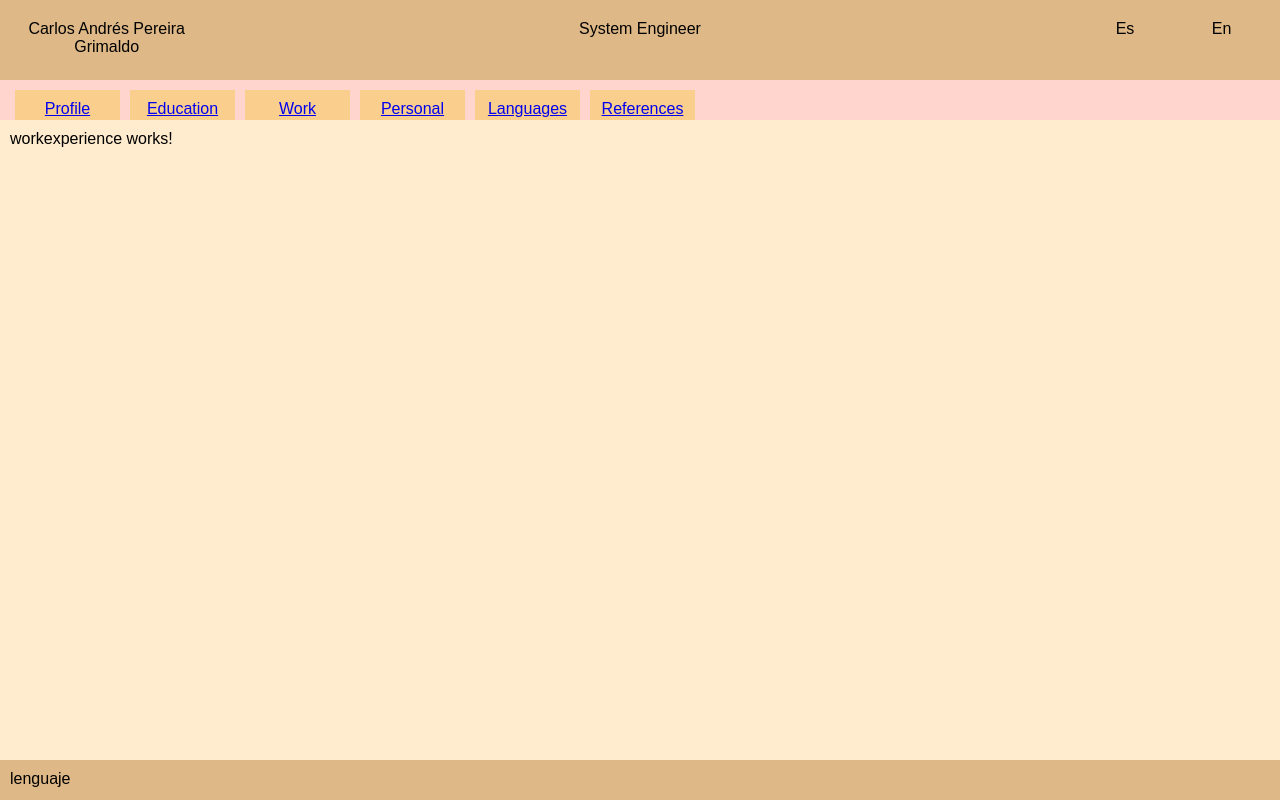
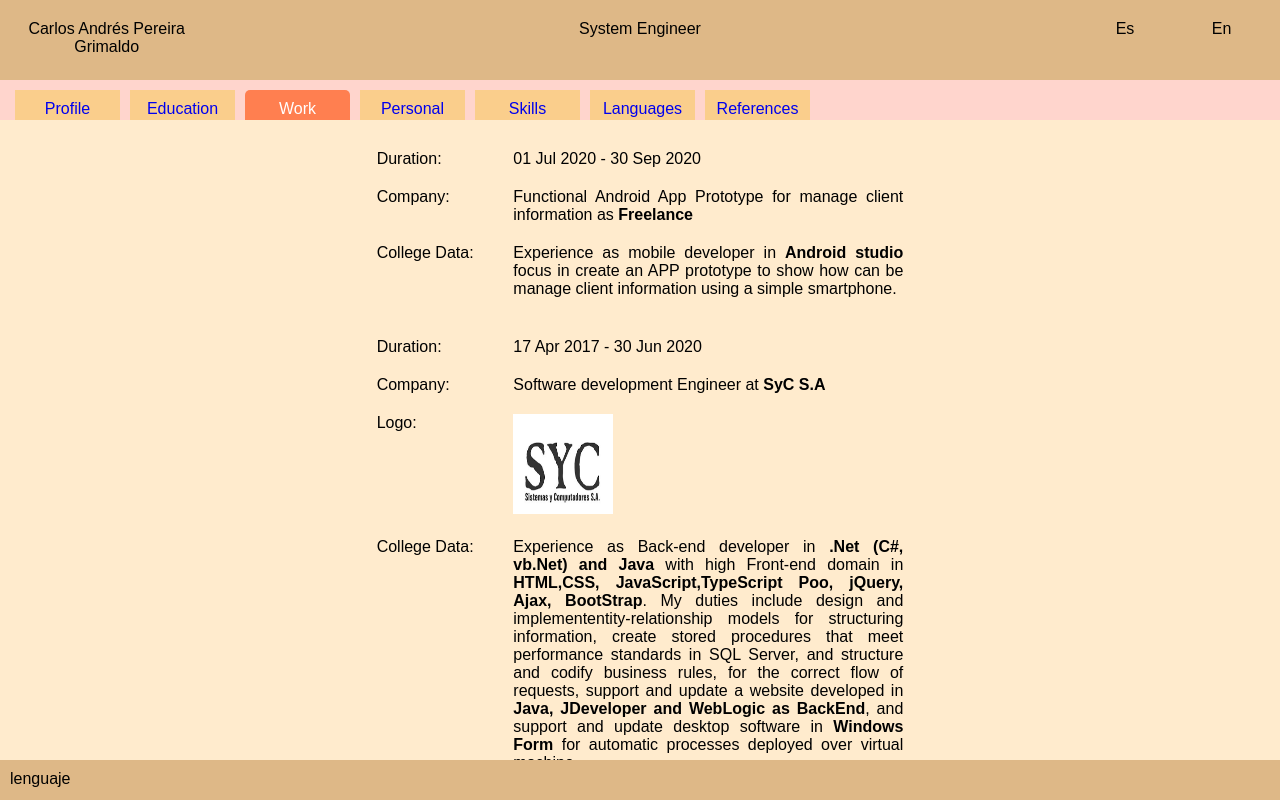
Before and after one commit to xLyordx/curriculumvitae, an Angular app in the folder carlospereiracv/: page /WorkExp in a window 1280 px wide. Built offline with nearby package versions, Linux system fonts and the light colour scheme.

Commit message:
Display two modules more

```diff
--- a/carlospereiracv/src/app/Models/Education.ts
+++ b/carlospereiracv/src/app/Models/Education.ts
@@ -6,7 +6,9 @@ export class Education{
         public _collegeLocation: string,
         public _collegeLogo: string,
         public _GPA: string,
-        public _distintions: string
+        public _distintions: string,
+        public _startYear: string,
+        public _endYear: string
         ){
 
     }
--- a/carlospereiracv/src/app/Models/configuration.en.ts
+++ b/carlospereiracv/src/app/Models/configuration.en.ts
@@ -9,6 +9,7 @@ export var menus = [
     new Menu("Education", "Education", "Education", "col-lg-1 col-md-1 col-sm-0"),
     new Menu("WorkExp", "Work Experience", "Work Experience", "col-lg-1 col-md-1 col-sm-0"),
     new Menu("PersInfo", "Personal Info", "Personal Info", "col-lg-1 col-md-1 col-sm-0"),
+    new Menu("Skills", "Skills", "Skills", "col-lg-1 col-md-1 col-sm-0"),
     new Menu("Languages", "Languages", "Languages", "col-lg-1 col-md-1 col-sm-0"),
     new Menu("References", "References", "References", "col-lg-1 col-md-1 col-sm-0")
 ];
@@ -16,7 +17,7 @@ export var menus = [
 export var perfil = {
     title: "Profile",
     imgSource: "./../../assets/fotohojadevida.jpg",
-    description: "Graduated in the Universidad Industrial de Santander, with experience in software development,passionate about programming, clean code, algorithmics and agile methodologies. I have worked in teamgroups, assuming individual and teamresponsibilities. I have excellent interpersonal skills, Great learning ability and interest in professionalupdating, recently I'm updating me about web development"
+    description: "Graduated from Universidad Industrial de Santander, with experience in software development, passionate about programming, clean code, algorithmics and agile methodologies. I have worked in teamgroups, assuming individual and teamresponsibilities. I have excellent interpersonal skills, Great learning ability and interest in professionalupdating, recently I'm updating me about web development"
 };
 
 export var educations = [
@@ -25,11 +26,15 @@ export var educations = [
         "Bucaramanga",
         "./../../assets/collegeLogo.png",
         "4.06",
-        "")
+        "",
+        "2012",
+        "2017")
 ];
 
 export var workExps = [
-    new WorkExp(new Date(2017,4,17), new Date(2020,6,31), "SyC S.A", "./../../assets/companyLogo.png", "Software development Engineer, Experience as Back-end developer in .Net (C#, vb.Net, Java) with high Front-end domain inHTML,CSS, JavaScript, jQuery, Ajax, BootStrap. My duties include design and implemententity-relationship models for structuring information, create stored procedures that meetperformance standards inSQL Server, and structure and codify business rules, for the correctflow of requests, support and update a website developed in Java, JDeveloper and WebLogic, and support and update desktop software in windows form.")
+    new WorkExp(new Date(2020,6,1), new Date(2020,8,30), "Functional Android App Prototype for manage client information as <b>Freelance</b>", "", "Experience as mobile developer in <b>Android studio</b> focus in create an APP prototype to show how can be manage client information using a simple smartphone."),
+    new WorkExp(new Date(2017,3,17), new Date(2020,5,30), "Software development Engineer at <b>SyC S.A</b>", "./../../assets/companyLogo.png", "Experience as Back-end developer in <strong>.Net (C#, vb.Net) and Java</strong> with high Front-end domain in <b>HTML,CSS, JavaScript,TypeScript Poo, jQuery, Ajax, BootStrap</b>. My duties include design and implemententity-relationship models for structuring information, create stored procedures that meet performance standards in SQL Server, and structure and codify business rules, for the correct flow of requests, support and update a website developed in <b>Java, JDeveloper and WebLogic as BackEnd</b>, and support and update desktop software in <b>Windows Form</b> for automatic processes deployed over virtual machine."),
+    new WorkExp(new Date(2017,4,17), new Date(2020,6,31), "Integrated multi-service extensible cloud platform for supporting value added information for urban transportation service based on B.R.T. (Bus Rapid Transit) at <b>Universidad Industrial de Santander</b>", "./../../assets/collegeLogo.png", "Experience as Back-end developer using <b>Java</b> focus in create a service <b>RestFull</b> to manage, processes and produce information using geo-reference information of traffic produced by a B.R.T."),
 ];
 
 export var persInfo = {
--- a/carlospereiracv/src/app/app.component.css
+++ b/carlospereiracv/src/app/app.component.css
@@ -13,11 +13,13 @@
     background-color: rgb(250, 206, 140);
     margin: 0px 5px 0px 5px;
     text-align: center;
+    text-decoration: none;
 }
 
 .ContentPpal {
     background-color: blanchedalmond;
     height: 80vh;
+    overflow: auto;
 }
 
 .foot {
@@ -34,3 +36,13 @@
     background-color: rgb(149, 240, 107);
     border: 1px solid black;
 }
+
+.actual {
+    text-decoration: none;
+    background-color: coral !important;
+    color: white;
+    border-radius: 5px 5px 0px 0px;
+    padding: 10px;
+    margin-right: 5px;
+    margin-left: 5px;
+}
--- a/carlospereiracv/src/app/education/education.component.css
+++ b/carlospereiracv/src/app/education/education.component.css
@@ -0,0 +1 @@
+.eduBox {}
--- a/carlospereiracv/src/app/education/education.component.html
+++ b/carlospereiracv/src/app/education/education.component.html
@@ -1 +1,31 @@
-<p>education works!</p>
+<section *ngFor="let edu of edus" class="fila">
+    <div class="col-lg-2"></div>
+    <div class="eduBox col-lg-8">
+        <section class="fila">
+            <div class="col-lg-2"></div>
+            <label for="duration" class="col-lg-1">Duration:</label>
+            <div class="col-lg-3">{{edu._startYear}} - {{edu._endYear}}</div>
+            <label for="duration" class="col-lg-1">Career:</label>
+            <div class="col-lg-3"><strong>{{edu._career}}</strong></div>
+            <div class="col-lg-2"></div>
+        </section>
+        <section class="fila">
+            <div class="col-lg-2"></div>
+            <label for="duration" class="col-lg-1">Logo:</label>
+            <div class="col-lg-3">
+                <img width="100" height="100" src="{{edu._collegeLogo}}" alt="collegeLogo">
+            </div>
+            <label for="duration" class="col-lg-1">College Data:</label>
+            <div class="col-lg-3">{{edu._college}}, {{edu._collegeLocation}}</div>
+            <div class="col-lg-2"></div>
+        </section>
+
+        <section class="fila">
+            <div class="col-lg-2"></div>
+            <label for="duration" class="col-lg-1">GPA:</label>
+            <div class="col-lg-7"><strong>{{edu._GPA}}</strong></div>
+            <div class="col-lg-2"></div>
+        </section>
+    </div>
+    <div class="col-lg-2"></div>
+</section>
--- a/carlospereiracv/src/app/education/education.component.ts
+++ b/carlospereiracv/src/app/education/education.component.ts
@@ -1,4 +1,7 @@
 import { Component, OnInit } from '@angular/core';
+import { educations } from '../Models/configuration.en';
+import { Education } from '../Models/Education'
+
 
 @Component({
   selector: 'app-education',
@@ -7,6 +10,8 @@ import { Component, OnInit } from '@angular/core';
 })
 export class EducationComponent implements OnInit {
 
+  public edus: Education[] = educations
+
   constructor() { }
 
   ngOnInit(): void {
--- a/carlospereiracv/src/app/workexperience/workexperience.component.css
+++ b/carlospereiracv/src/app/workexperience/workexperience.component.css
@@ -0,0 +1,3 @@
+.workBox {
+    text-align: justify;
+}
--- a/carlospereiracv/src/app/workexperience/workexperience.component.html
+++ b/carlospereiracv/src/app/workexperience/workexperience.component.html
@@ -1 +1,32 @@
-<p>workexperience works!</p>
+<section *ngFor="let work of works" class="fila">
+    <div class="col-lg-2"></div>
+    <div class="workBox col-lg-8">
+        <section class="fila">
+            <div class="col-lg-2"></div>
+            <label for="duration" class="col-lg-2">Duration:</label>
+            <div class="col-lg-6">{{work._startDate | date: 'dd MMM yyyy'}} - {{work._endDate | date: 'dd MMM yyyy'}}</div>
+            <div class="col-lg-2"></div>
+        </section>
+        <section class="fila">
+            <div class="col-lg-2"></div>
+            <label for="duration" class="col-lg-2">Company:</label>
+            <div class="col-lg-6" [innerHTML]="work._company"></div>
+            <div class="col-lg-2"></div>
+        </section>
+        <section *ngIf="work._companyLogo" class="fila">
+            <div class="col-lg-2"></div>
+            <label for="duration" class="col-lg-2">Logo:</label>
+            <div class="col-lg-6">
+                <img width="100" height="100" src="{{work._companyLogo}}" alt="collegeLogo">
+            </div>
+            <div class="col-lg-2"></div>
+        </section>
+        <section class="fila">
+            <div class="col-lg-2"></div>
+            <label for="duration" class="col-lg-2">College Data:</label>
+            <div class="col-lg-6" [innerHTML]="work._laborDescrip"></div>
+            <div class="col-lg-2"></div>
+        </section>
+    </div>
+    <div class="col-lg-2"></div>
+</section>
--- a/carlospereiracv/src/app/workexperience/workexperience.component.ts
+++ b/carlospereiracv/src/app/workexperience/workexperience.component.ts
@@ -1,4 +1,7 @@
 import { Component, OnInit } from '@angular/core';
+import { workExps } from '../Models/configuration.en';
+import { WorkExp } from '../Models/WorkExp'
+
 
 @Component({
   selector: 'app-workexperience',
@@ -7,6 +10,8 @@ import { Component, OnInit } from '@angular/core';
 })
 export class WorkexperienceComponent implements OnInit {
 
+  public works: WorkExp[] = workExps;
+
   constructor() { }
 
   ngOnInit(): void {
```
Also changed, not shown: 2 other files (tests, documents, lock files or other folders).
